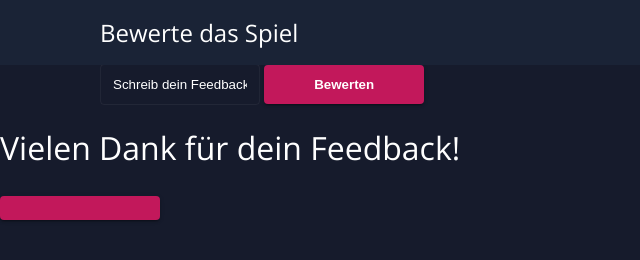
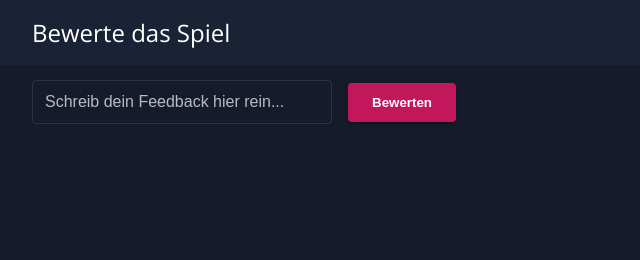
Before and after one commit to sudo-mystic-duck/number-guessing-game, a plain HTML site: page rate.html in a window 1280 px wide. Shown: the whole page, without its empty margins (0-640 px from the left). Drawn offline with nearby package versions, Linux system fonts and the light colour scheme.

Commit message:
Update rate.html

```diff
--- a/rate.html
+++ b/rate.html
@@ -4,7 +4,7 @@
     <meta charset="UTF-8">
     <meta name="viewport" content="width=device-width, initial-scale=1.0">
     <title>Bewerte das Spiel</title>
-    <link rel="stylesheet" href="style.css">
+    <link rel="stylesheet" href="rate.css">
 </head>
 <body>
     <header>
@@ -22,7 +22,7 @@
     <div>
         <button id="backToGame" onclick="window.location.href='index.html'"></button>
     </div>
-    <script src="script.js"></script>
+    <script src="rate.js"></script>
     <script src="https://cdn.jsdelivr.net/npm/js-confetti@latest/dist/js-confetti.browser.js"></script>
 </body>
 </html>
```
